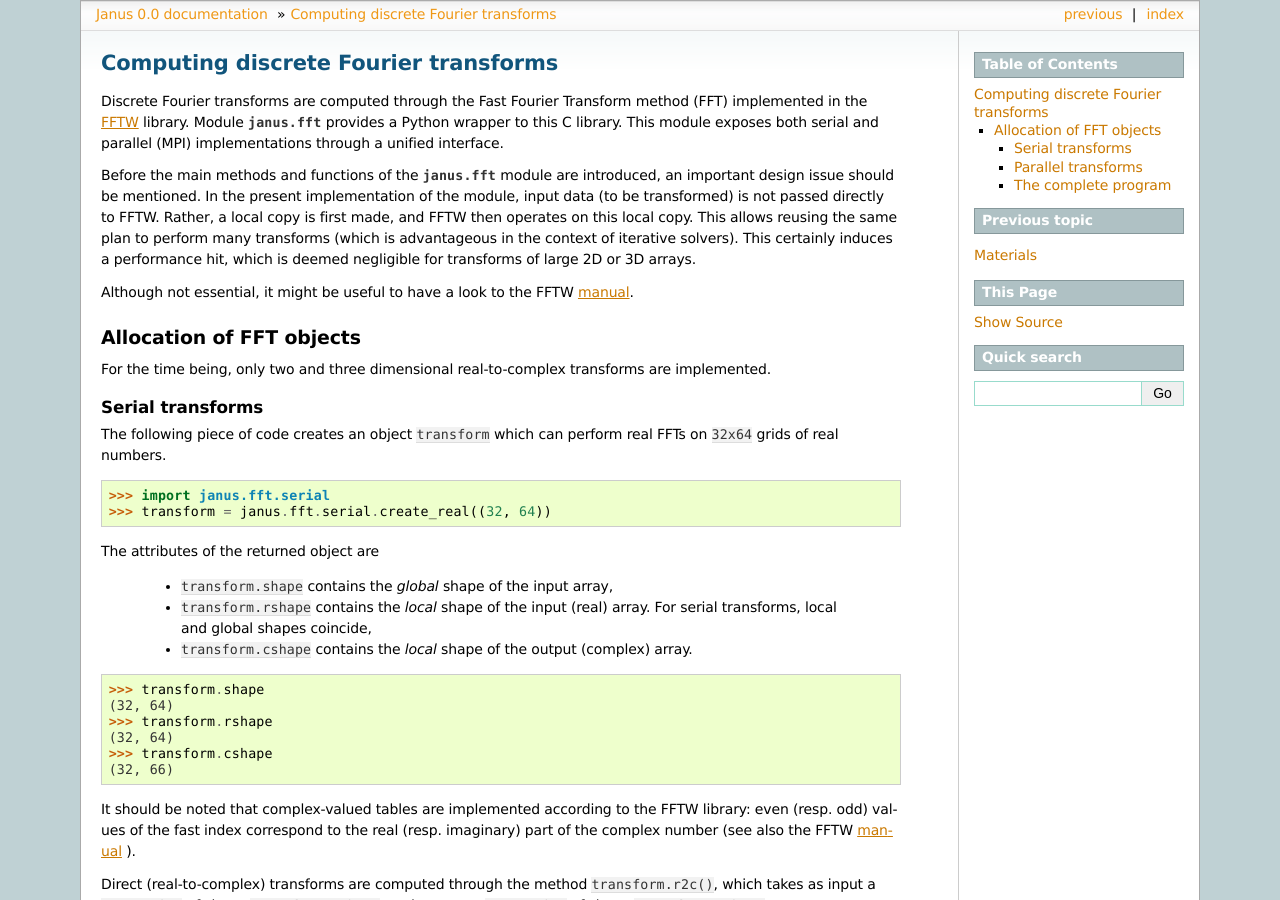
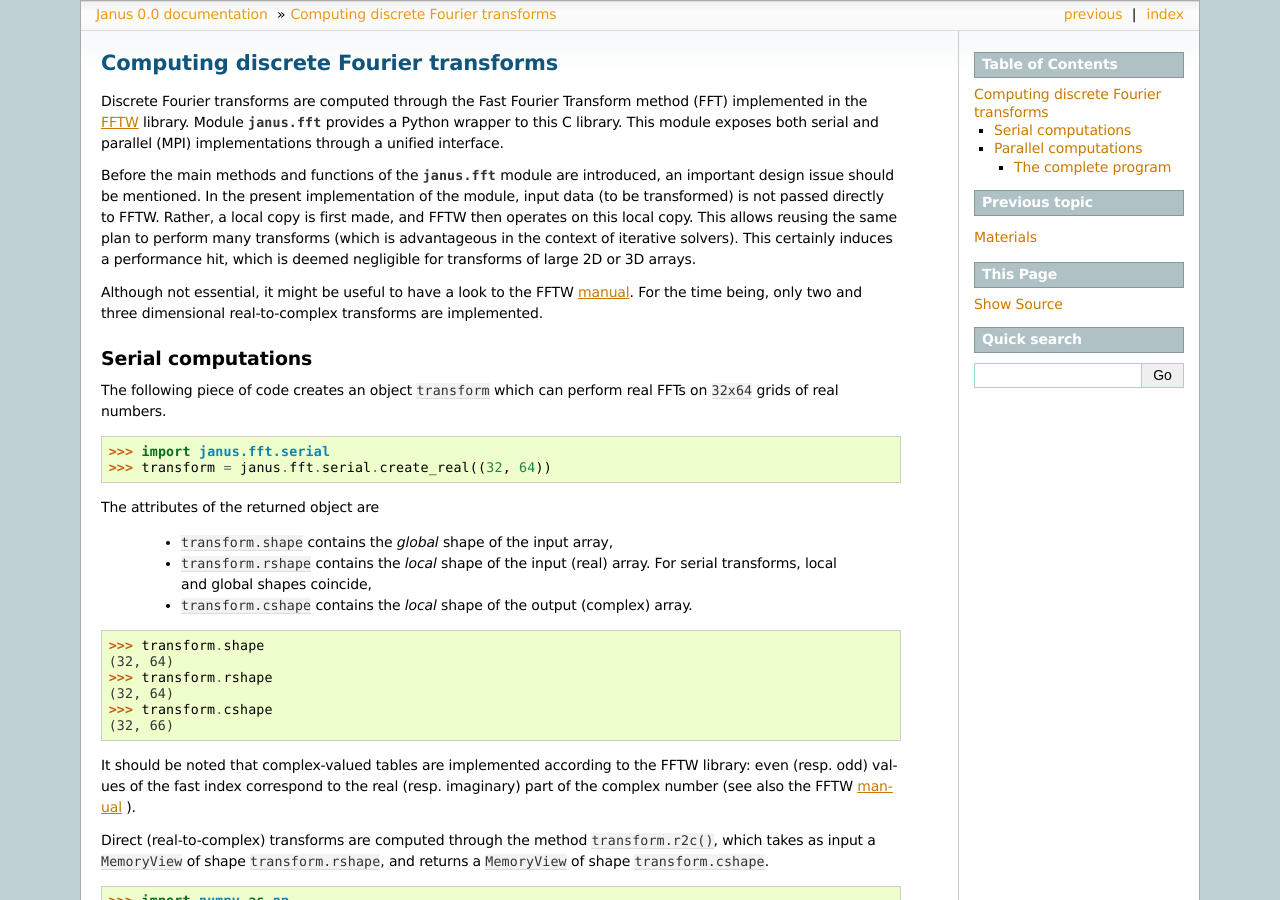
Before and after one commit to sbrisard/janus, a Sphinx documentation site: the page built from doc/fft.rst, in a window 1280 px wide and 900 px high. Built offline with Sphinx 7.4.7, drawn with Linux system fonts in a browser that asks for light colours; formulas are drawn with MathJax 3; some of the changed text lies outside the part shown.

Commit message:
Changed TOC of the documentation for FFTs.

```diff
--- a/doc/fft.rst
+++ b/doc/fft.rst
@@ -10,15 +10,10 @@ Before the main methods and functions of the :mod:`janus.fft` module are introdu
 
 .. TODO Confirm above point on performance hit.
 
-Although not essential, it might be useful to have a look to the FFTW `manual <http://www.fftw.org/fftw3_doc/>`_.
+Although not essential, it might be useful to have a look to the FFTW `manual <http://www.fftw.org/fftw3_doc/>`_. For the time being, only two and three dimensional real-to-complex transforms are implemented.
 
-Allocation of FFT objects
-=========================
-
-For the time being, only two and three dimensional real-to-complex transforms are implemented.
-
-Serial transforms
------------------
+Serial computations
+===================
 
 The following piece of code creates an object ``transform`` which can perform real FFTs on ``32x64`` grids of real numbers.
 
@@ -91,8 +86,9 @@ and ``transform.c2r()``
 >>> assert out.base is x2
 >>> assert np.sum((x2 - x1)**2) == 0.0
 
-Parallel transforms
--------------------
+Parallel computations
+=====================
+
 The module ``janus.fft.parallel`` is a wrapper around the ``fftw3-mpi`` library (refer to the FFTW `manual <http://www.fftw.org/fftw3_doc/Distributed_002dmemory-FFTW-with-MPI.html#Distributed_002dmemory-FFTW-with-MPI>`_ for the inner workings of this library). This module must be used along with the `mpi4py <https://bitbucket.org/mpi4py/mpi4py>`_ module to handle MPI communications.
 
 The Python API is very similar to the API for serial transforms. However, computing a parallel FFT is slightly more involved than computing a serial FFT, because the data must be distributed across the processes. The computation must go through the following steps
```
